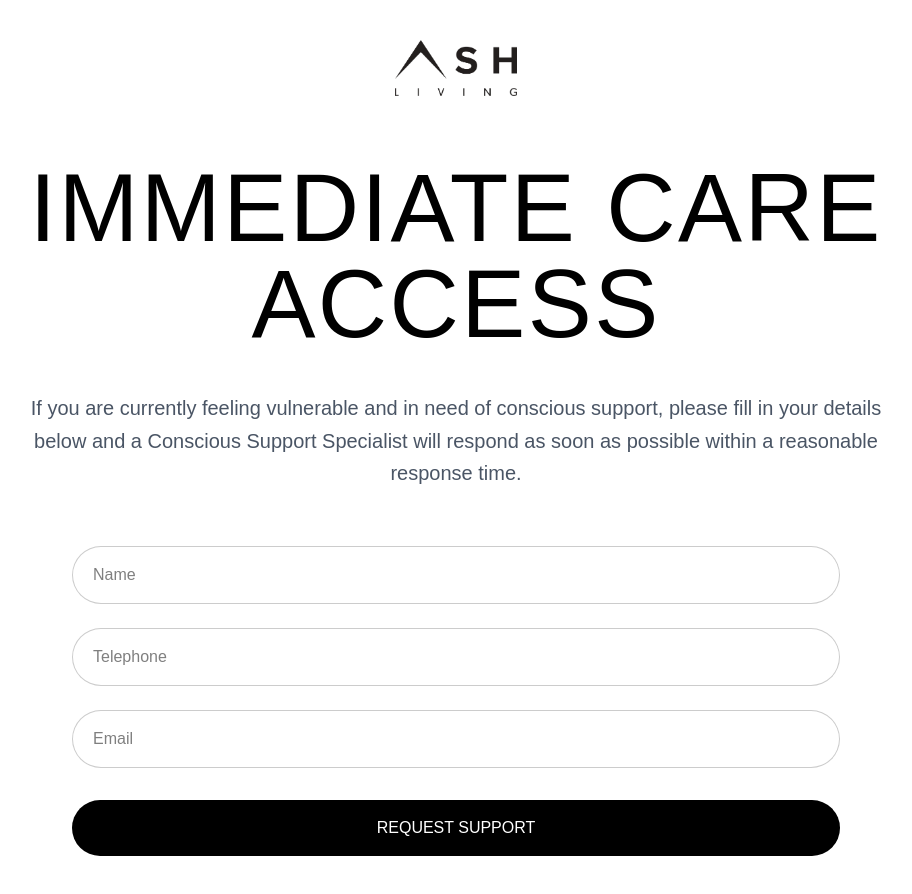
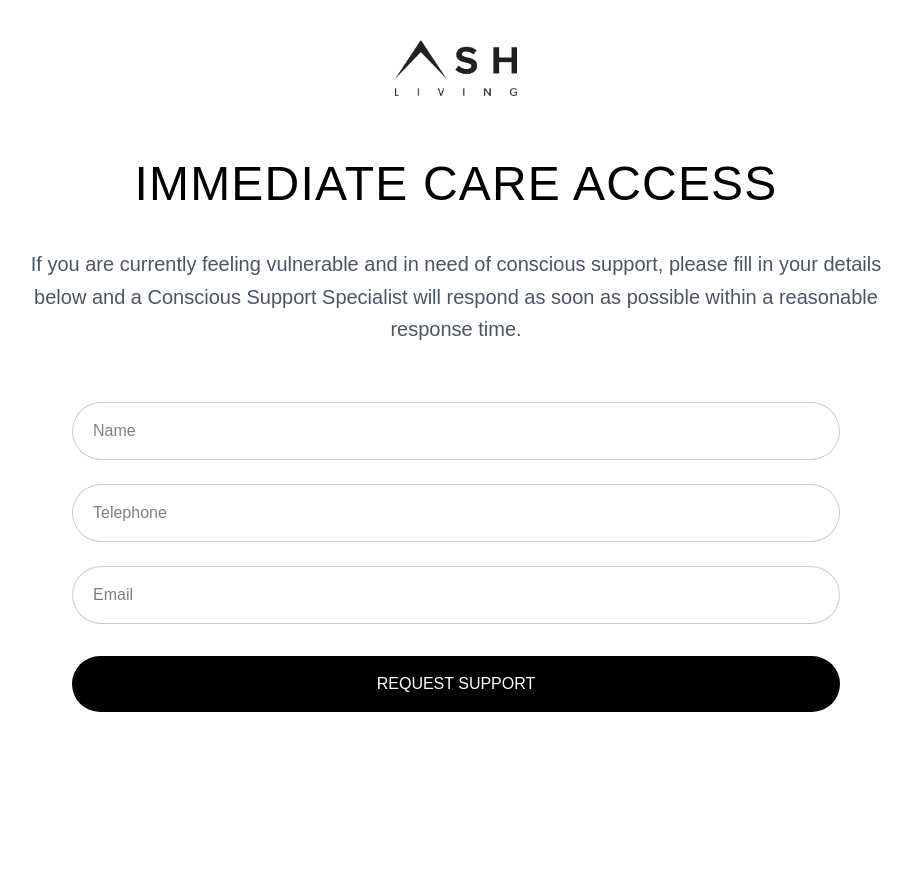
Before and after one commit to Abhishekr253/Ash-living, a React app: page /immediate-care-access in a window 1280 px wide. Shown: the top 894 px of the page, without its empty margins (184-1096 px from the left). After the commit the page ends 800 px from the top, so only its background shows below. Built offline with nearby package versions, Linux system fonts and the light colour scheme; the HTML template or start-up script is replaced by a standard one.

Commit message:
new updates

```diff
--- a/src/components/ImmediateCareAccess.jsx
+++ b/src/components/ImmediateCareAccess.jsx
@@ -25,7 +25,7 @@ export default function ImmediateCareAccess() {
             whileInView={{ opacity: 1, y: 0 }}
             transition={{ duration: 0.8 }}
             viewport={{ once: false, amount: 0.3 }}
-            className="text-4xl sm:text-6xl md:text-7xl lg:text-8xl font-serif mb-10 tracking-wide"
+            className="text-2xl sm:text-5xl md:text-7xl lg:text-5xl font-serif mb-10 tracking-wide"
           >
             IMMEDIATE CARE ACCESS
           </motion.h1>
```
